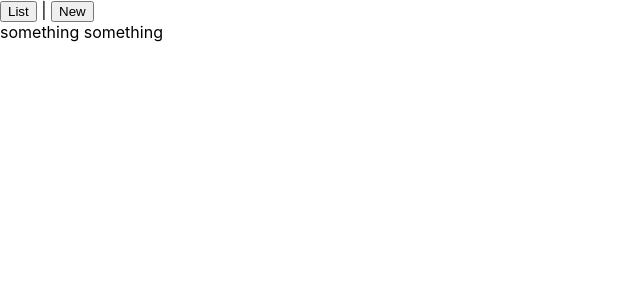
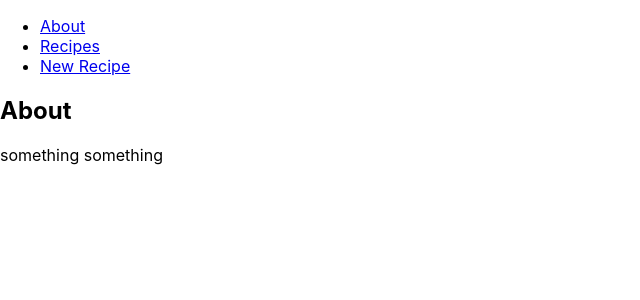
Before and after one commit to matildasmeds/react-exercise, a React (Create React App) app: page / in a window 1280 px wide. Shown: the top 300 px of the page, without its empty margins (0-640 px from the left). Built offline with nearby package versions, Linux system fonts and the light colour scheme.

Commit message:
Basic router implementation

```diff
--- a/package.json
+++ b/package.json
@@ -8,6 +8,7 @@
     "@testing-library/user-event": "^7.2.1",
     "react": "^16.12.0",
     "react-dom": "^16.12.0",
+    "react-router-dom": "^5.1.2",
     "react-scripts": "3.3.1"
   },
   "scripts": {
--- a/src/NavBar.js
+++ b/src/NavBar.js
@@ -1,18 +1,55 @@
 import React, { Component } from 'react';
+import {
+  BrowserRouter as Router,
+  Switch,
+  Route,
+  Link
+} from 'react-router-dom';
+
 
 class NavBar extends Component {
-
   navigate() {
     console.log('Navigate');
   }
 
   render() {
     return (
-      <div>
-         <button onClick={this.navigate}>List</button> | <button onClick={this.navigate}>New</button>
-      </div>
+      <Router>
+        <div>
+          <nav>
+            <ul>
+              <li>
+                <Link to="/">About</Link>
+              </li>
+              <li>
+                <Link to="/recipes">Recipes</Link>
+              </li>
+              <li>
+                <Link to="/recipes/new">New Recipe</Link>
+              </li>
+            </ul>
+          </nav>
+
+          <Switch>
+          <Route path='/recipes/new'><RecipesNew /></Route>
+          <Route path='/recipes'><RecipesList /></Route>
+            <Route path='/'><About /></Route>
+          </Switch>
+
+        </div>
+      </Router>
     )
   }
 }
 
+function About() {
+  return <h2>About</h2>;
+}
+function RecipesList() {
+  return <h2>All Recipes</h2>;
+}
+function RecipesNew() {
+  return <h2>New Recipe</h2>;
+}
+
 export default NavBar;
```
Also changed, not shown: 1 other file (tests, documents, lock files or other folders).
